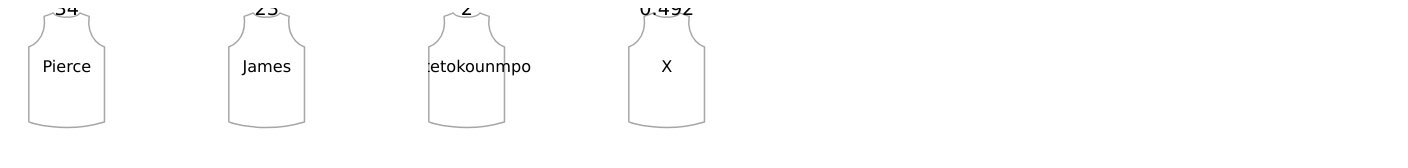
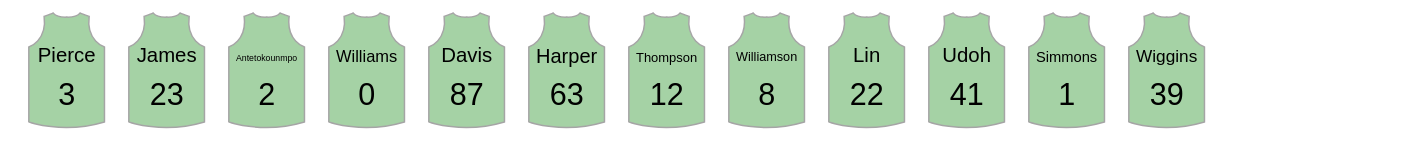
Before and after one commit to nikhilNathwani/Similarity-Engine, a plain HTML site: page jersey.html in a window 1280 px wide. Shown: the whole page, 1408 px wide, since content can reach past the window. Drawn offline with nearby package versions, Linux system fonts and the light colour scheme.

Commit message:
Got the clothesline working for safari and firefox

```diff
--- a/jersey.html
+++ b/jersey.html
@@ -4,16 +4,16 @@
         <meta charset="utf-8">
         <title>Jersey</title>
 		<script type="text/javascript" src="view/js/jersey.js"></script>
-		<script type="text/javascript" src="view/d3/d3.min.js"></script>
+		<script type="text/javascript" src="http://d3js.org/d3.v3.min.js"></script>
     </head>
     <body>
 		<script type="text/javascript">
-			var playerStats= [{"name":"Pierce","number":34},{"name":"James","number":23},{"name":"Antetokounmpo","number":2},{"name":"X","number":0.492}]
+			var playerStats= [{"name":"Pierce","number":3},{"name":"James","number":23},{"name":"Antetokounmpo","number":2},{"name":"Williams","number":0},{"name":"Davis","number":87},{"name":"Harper","number":63},{"name":"Thompson","number":12},{"name":"Williamson","number":8},{"name":"Lin","number":22},{"name":"Udoh","number":41},{"name":"Simmons","number":1},{"name":"Wiggins","number":39}]
 
 			var clothesLine= d3.select("body")
 								.append("svg")
 								.attr("id","clothesLine")
-								.attr("width",800)
+								.attr("width",1400)
 								.attr("height",600);
 
 			clothesLine.selectAll("svg")
@@ -21,7 +21,7 @@
 						.enter()
 						.append("svg")
 						.each(function(d,i){
-							createJersey(d3.select(this),i*200 + 20,0,d["name"],d["number"]);
+							createJersey(d3.select(this),i*100 + 20,0,d["name"],d["number"]);
 						});
 		/*
 			createJersey(0,0);
--- a/view/js/jersey.js
+++ b/view/js/jersey.js
@@ -1,5 +1,100 @@
+function createJersey(jerseySVG,x,y,name,number) {
+    //SVG in which the jersey lives
+    jerseySVG.attr("id","outer")
+	            .attr("x",x)
+	            .attr("y",y)
+	            .attr("width",200)
+	            .attr("height",300)
 
-function createJersey(jerseySVG,x,y,name,number) {
+    //Scale everything to the desired amount
+    var g= jerseySVG.append("g")
+                    .attr("transform","scale(1.0)");
+
+    //Drawing the jersey outline
+    var jerseyShape= g.append("g")
+                        .attr("id","jerseyShape")
+                        .append("path")
+                        .attr("id","outline")
+                        .attr("fill","green")
+                        .attr("transform","translate(-40,0)")
+                        .attr("opacity","0.35")
+                        .attr("stroke","#000000")
+                        .attr("stroke-width","1.5")
+                        .attr("d","M116.462,113.911V39.01c0,0-18.493-5.977-15.317-30.633c0,0-8.033-2.616-8.78-3.363S91.617,9.311,79.29,9.124h-1.305C65.656,9.311,65.656,4.268,64.909,5.015s-8.778,3.363-8.778,3.363C59.305,33.034,40.813,39.01,40.813,39.01v74.901C40.813,113.911,74.434,126.427,116.462,113.911z");
+    scaledText(g,"name",name,24,-40,35,0.9,0.2)
+    scaledText(g,"number",number,64,-40,70,0.9,0.3)
+}
+
+function scaledText(parentGroup,id,value,fontSize,xTrans,yTrans,widthScale,heightScale) {
+    //SVG containing the text (and the viewport for it)
+    var svgInner= parentGroup.append("svg")
+                          .attr("class","inner")
+                          .attr("id",id+"SVG");
+
+    //Player name
+    svgInner.append("text")
+            .attr("class",id)
+            .attr("id",value)
+            .attr("x",0)
+            .attr("y",0)
+            .attr("font-family","sans-serif")
+            .attr("font-size",fontSize)
+            .attr("text-anchor","left")
+            .attr("dominant-baseline","hanging")
+            .text(value);
+
+    var tBox= document.getElementById(value).getBBox()
+    var oBox= document.getElementById("outline").getBBox()
+
+    //Set text's SVG to be exactly the size of the text's bounding box
+    svgInner.attr("width", function() {
+        console.log("Text box: w=",tBox.width,"h=",tBox.height,"x=",tBox.x,"y=",tBox.y)
+        return tBox.width * widthScale;
+    })
+    svgInner.attr("height", function() {
+        var tBox= document.getElementById(value).getBBox()
+        return tBox.height;
+    })
+
+    //Place SVG (i.e. the text() right where I want it on the jersey
+    svgInner.attr("x", function() {
+        console.log("Jersey box: w=",oBox.width,"h=",oBox.height,"x=",oBox.x,"y=",oBox.y)
+        var oX= oBox.x + xTrans;
+        var oW= oBox.width * widthScale;
+        var nW= d3.select(this).attr("width")
+        return oX - (nW-oW)/2 + oBox.width*((1-widthScale)/2);
+    })
+
+    svgInner.attr("y", function() {
+        var oBox= document.getElementById("outline").getBBox()
+        var oY= oBox.y + yTrans;
+        var oH= oBox.height * heightScale;
+        var nH= d3.select(this).attr("height")
+        console.log(oY - (nH-oH)/2)
+        return oY - (nH-oH)/2;
+    })
+
+    svgInner.attr("viewBox", function() {
+        var tBox= document.getElementById(value).getBBox()
+        var ttw= tBox.width
+        var tth= tBox.height
+
+        var w= document.getElementById("outline").getBBox().width*widthScale;
+        var h= document.getElementById("outline").getBBox().height*heightScale;
+
+        var vW= (ttw*ttw)/w;
+        var vH= (tth*tth)/h;
+
+        var vX= (ttw-vW)/2;
+        var vY= (tth-vH)/2;
+
+        return vX + " " + vY + " " + vW + " " + vH;
+    })
+
+    svgInner.attr("preserveAspectRatio","xMidYMid meet")
+}
+
+function createJersey2(jerseySVG,x,y,name,number) {
 	jerseySVG.attr("x",x)
 			.attr("y",y)
 			.attr("width",200)
@@ -37,7 +132,7 @@
 									var pRect= pathNode.getBBox();
 									var textNode = document.getElementById("name");
 									var tRect= textNode.getBBox();
-									console.log(pRect);
+									console.log(tRect,d3.select(this).text());
 									var widthRatio= pRect.width/tRect.width;
 									var heightRatio= (pRect.height/6)/tRect.height;
 									var textScale= Math.min(widthRatio,heightRatio);
```
Also changed, not shown: viewBox.html (+6 -7 lines).
